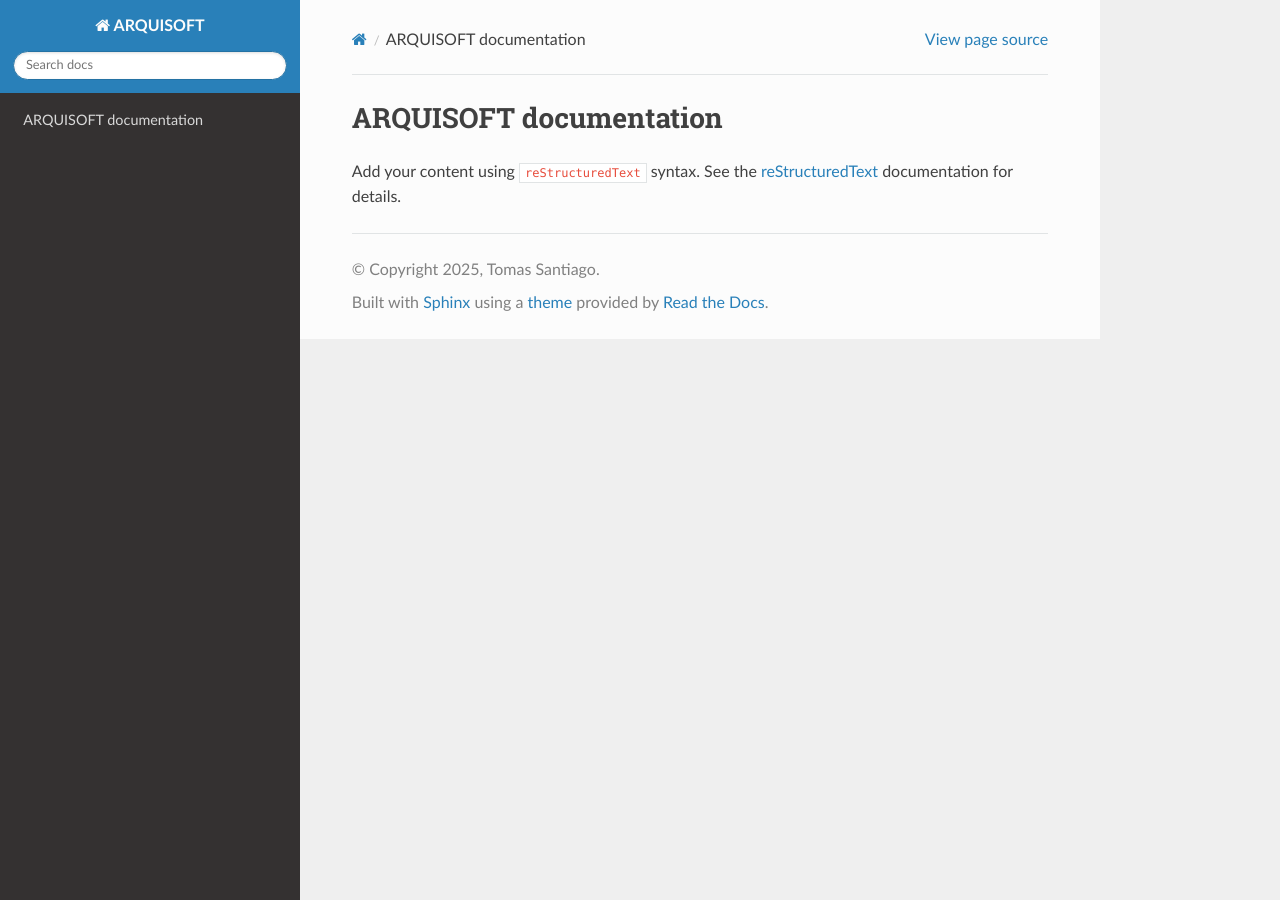
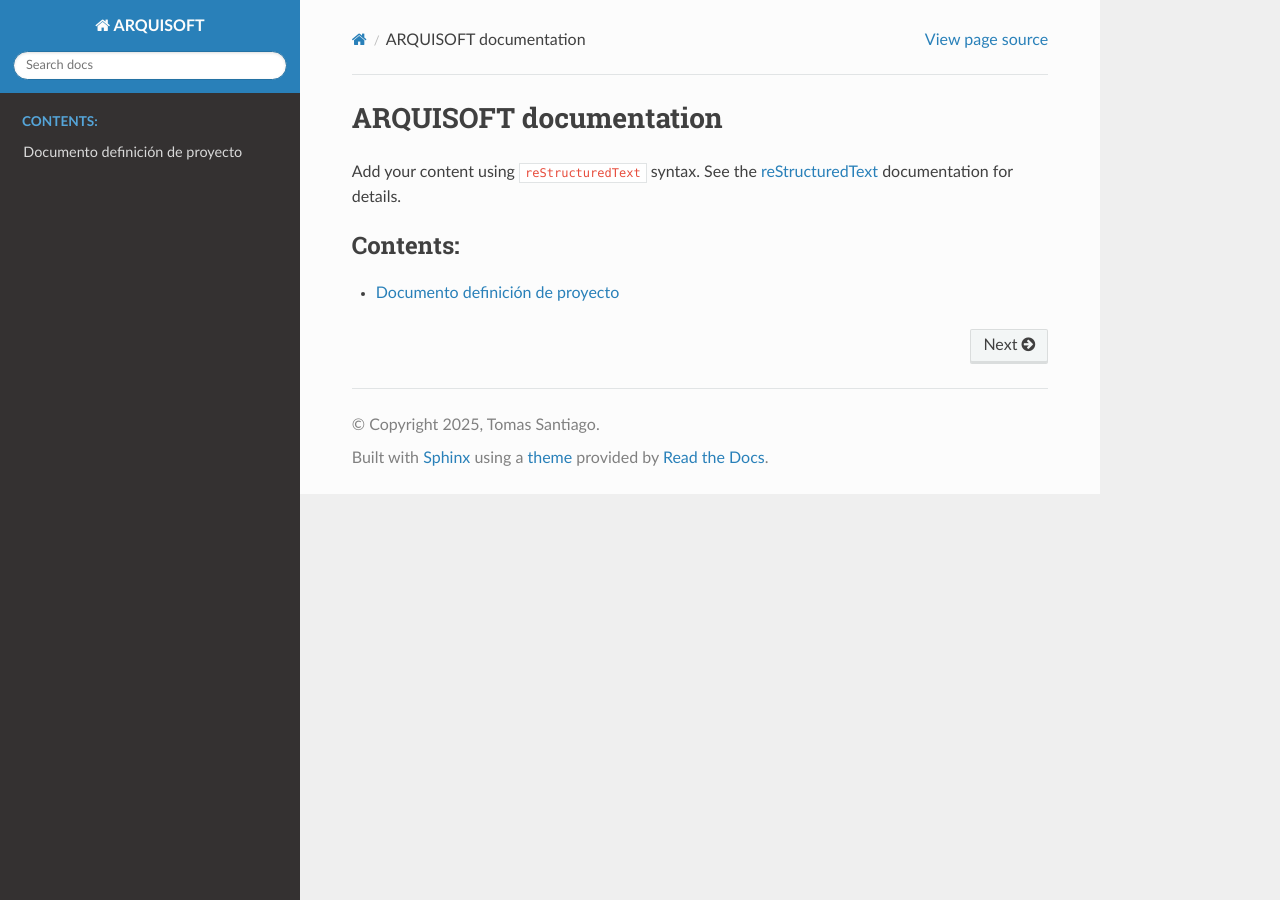
Before and after one commit to TomasSantiagoR/docserv, a Sphinx documentation site: the page built from source/index.rst, in a window 1280 px wide. Built offline with Sphinx 7.4.7 and the Read the Docs theme 3.1.0, drawn with Linux system fonts in a browser that asks for light colours.

Commit message:
docs: agregar definicion.rst y actualizar index

```diff
--- /dev/null
+++ b/source/definicion.rst
@@ -0,0 +1,6 @@
+Documento definición de proyecto
+================================
+
+Aquí puedes abrir el documento en Google Docs:
+
+`Ver en Google Docs <https://docs.google.com/document/d/1en4Crt2lxCGxt6b8v_wIEHZSSrGvQRHppUu1oKYPsq8/edit?usp=sharing>`_
--- a/source/index.rst
+++ b/source/index.rst
@@ -14,3 +14,5 @@ documentation for details.
 .. toctree::
    :maxdepth: 2
    :caption: Contents:
+
+   definicion
```
